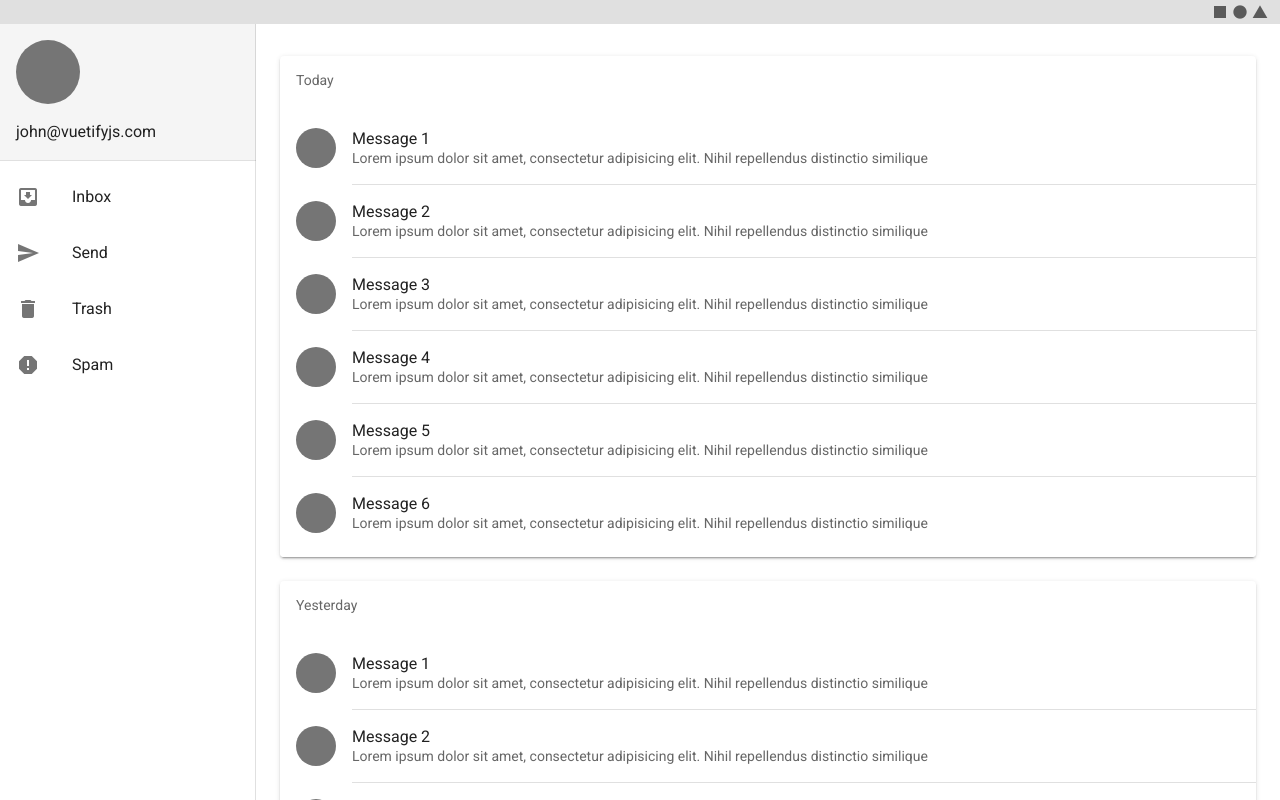
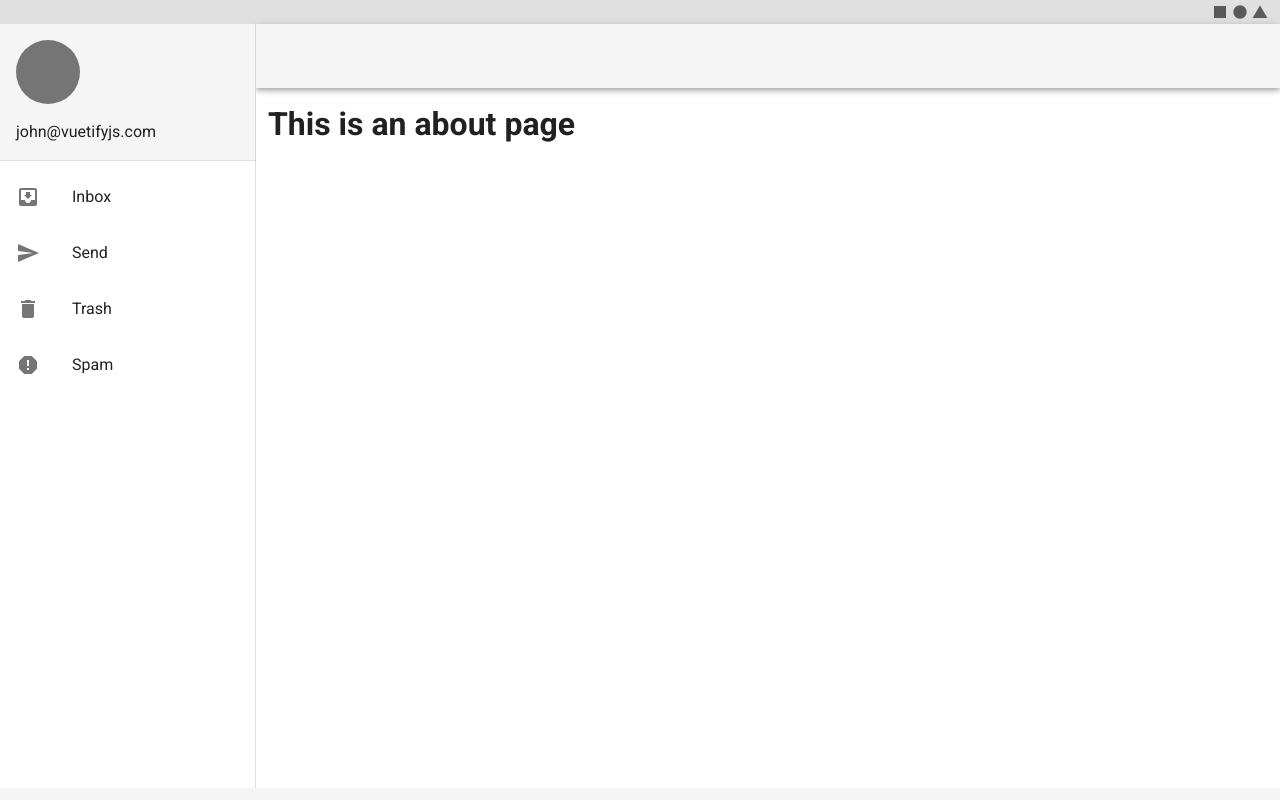
Before and after one commit to GOVUEJS/web, a Vue app: page /about in a window 1280 px wide. Shown: the top 800 px of the page. Built offline with nearby package versions, Linux system fonts and the light colour scheme.

Commit message:
VueRouter, Pinia 추가

```diff
--- a/package.json
+++ b/package.json
@@ -8,8 +8,11 @@
     "lint": "vue-cli-service lint"
   },
   "dependencies": {
+    "@vue/composition-api": "^1.6.0",
     "core-js": "^3.8.3",
+    "pinia": "^2.0.13",
     "vue": "^2.6.14",
+    "vue-router": "^3.5.3",
     "vuetify": "^2.6.0"
   },
   "devDependencies": {
@@ -22,6 +25,7 @@
     "eslint-plugin-vue": "^8.0.3",
     "sass": "~1.32.0",
     "sass-loader": "^10.0.0",
+    "vue-cli-plugin-pinia": "~0.1.2",
     "vue-cli-plugin-vuetify": "~2.4.8",
     "vue-template-compiler": "^2.6.14",
     "vuetify-loader": "^1.7.0"
--- a/src/App.vue
+++ b/src/App.vue
@@ -1,22 +1,87 @@
 <template>
-  <v-app id="inspire">
-    <AppSystemBar/>
+  <!-- App.vue -->
 
-    <AppDrawer/>
+  <v-app>
+    <v-system-bar app>
+      <v-spacer></v-spacer>
 
+      <v-icon>mdi-square</v-icon>
+
+      <v-icon>mdi-circle</v-icon>
+
+      <v-icon>mdi-triangle</v-icon>
+    </v-system-bar>
+
+    <v-navigation-drawer
+        v-model="drawer"
+        app
+    >
+      <v-sheet
+          color="grey lighten-4"
+          class="pa-4"
+      >
+        <v-avatar
+            class="mb-4"
+            color="grey darken-1"
+            size="64"
+        ></v-avatar>
+
+        <div>john@vuetifyjs.com</div>
+      </v-sheet>
+
+      <v-divider></v-divider>
+
+      <v-list>
+        <v-list-item
+            v-for="[icon, text] in links"
+            :key="icon"
+            link
+        >
+          <v-list-item-icon>
+            <v-icon>{{ icon }}</v-icon>
+          </v-list-item-icon>
+
+          <v-list-item-content>
+            <v-list-item-title>{{ text }}</v-list-item-title>
+          </v-list-item-content>
+        </v-list-item>
+      </v-list>
+    </v-navigation-drawer>
+
+    <v-app-bar app>
+      <!-- -->
+    </v-app-bar>
+
+    <!-- Sizes your content based upon application components -->
     <v-main>
-      <AppContents/>
+
+      <!-- Provides the application the proper gutter -->
+      <v-container fluid>
+
+        <!-- If using vue-router -->
+        <router-view></router-view>
+      </v-container>
     </v-main>
+
+    <v-footer app>
+      <!-- -->
+    </v-footer>
   </v-app>
 </template>
 
 <script>
-import AppDrawer from "@/layouts/AppDrawer";
-import AppContents from "@/layouts/AppContents";
-import AppSystemBar from "@/layouts/AppSystemBar";
 
 export default {
   name: 'App',
-  components: {AppSystemBar, AppContents, AppDrawer},
+  data: () => ({
+    cards: ['Today', 'Yesterday'],
+    drawer: null,
+    links: [
+      ['mdi-inbox-arrow-down', 'Inbox'],
+      ['mdi-send', 'Send'],
+      ['mdi-delete', 'Trash'],
+      ['mdi-alert-octagon', 'Spam'],
+    ],
+  }),
 };
 </script>
--- a/src/layouts/AppDrawer.vue
+++ /dev/null
@@ -1,54 +0,0 @@
-<template>
-  <v-navigation-drawer
-      v-model="drawer"
-      app
-  >
-    <v-sheet
-        color="grey lighten-4"
-        class="pa-4"
-    >
-      <v-avatar
-          class="mb-4"
-          color="grey darken-1"
-          size="64"
-      ></v-avatar>
-
-      <div>john@vuetifyjs.com</div>
-    </v-sheet>
-
-    <v-divider></v-divider>
-
-    <v-list>
-      <v-list-item
-          v-for="[icon, text] in links"
-          :key="icon"
-          link
-      >
-        <v-list-item-icon>
-          <v-icon>{{ icon }}</v-icon>
-        </v-list-item-icon>
-
-        <v-list-item-content>
-          <v-list-item-title>{{ text }}</v-list-item-title>
-        </v-list-item-content>
-      </v-list-item>
-    </v-list>
-  </v-navigation-drawer>
-</template>
-
-<script>
-export default {
-  name: 'AppDrawer',
-  data() {
-    return {
-      drawer: null,
-      links: [
-        ['mdi-inbox-arrow-down', 'Inbox'],
-        ['mdi-send', 'Send'],
-        ['mdi-delete', 'Trash'],
-        ['mdi-alert-octagon', 'Spam'],
-      ],
-    };
-  },
-};
-</script>
--- a/src/layouts/AppSystemBar.vue
+++ /dev/null
@@ -1,16 +0,0 @@
-<template>
-  <v-system-bar app>
-    <v-spacer></v-spacer>
-
-    <v-icon>mdi-square</v-icon>
-
-    <v-icon>mdi-circle</v-icon>
-
-    <v-icon>mdi-triangle</v-icon>
-  </v-system-bar>
-</template>
-<script>
-export default {
-  name: 'AppSystemBar',
-};
-</script>
--- a/src/main.js
+++ b/src/main.js
@@ -1,10 +1,19 @@
 import Vue from 'vue';
 import App from './App.vue';
 import vuetify from './plugins/vuetify';
+import router from '@/router';
+import { createPinia, PiniaVuePlugin } from 'pinia'
+import VueCompositionAPI from '@vue/composition-api'
+
+Vue.use(PiniaVuePlugin)
+const pinia = createPinia()
+Vue.use(VueCompositionAPI)
 
 Vue.config.productionTip = false;
 
 new Vue({
     vuetify,
-    render: h => h(App),
+    router,
+    pinia,
+    render: h => h(App)
 }).$mount('#app');
--- /dev/null
+++ b/src/router/index.js
@@ -0,0 +1,14 @@
+import Vue from 'vue';
+import VueRouter from 'vue-router';
+
+Vue.use(VueRouter);
+
+const router = new VueRouter({
+    mode: 'history',
+    routes: [
+        {path: '/home', component: () => import('@/views/HomeView')},
+        {path: '/about', component: () => import('@/views/AboutView')},
+    ],
+});
+
+export default router;
--- /dev/null
+++ b/src/views/AboutView.vue
@@ -0,0 +1,5 @@
+<template>
+  <div class="about">
+    <h1>This is an about page</h1>
+  </div>
+</template>
--- a/src/layouts/AppContents.vue
+++ b/src/views/HomeView.vue
@@ -41,14 +41,17 @@
       </v-col>
     </v-row>
   </v-container>
+
 </template>
+
 <script>
+
 export default {
-  name: 'AppContents',
+  name: 'HomeView',
   data() {
     return {
       cards: ['Today', 'Yesterday'],
-    }
+    };
   },
-}
+};
 </script>
```
Also changed, not shown: src/layouts/InboxLayout.vue (added, +10 -0 lines), src/store/index.js (added, +15 -0 lines), 1 other file (tests, documents, lock files or other folders).
